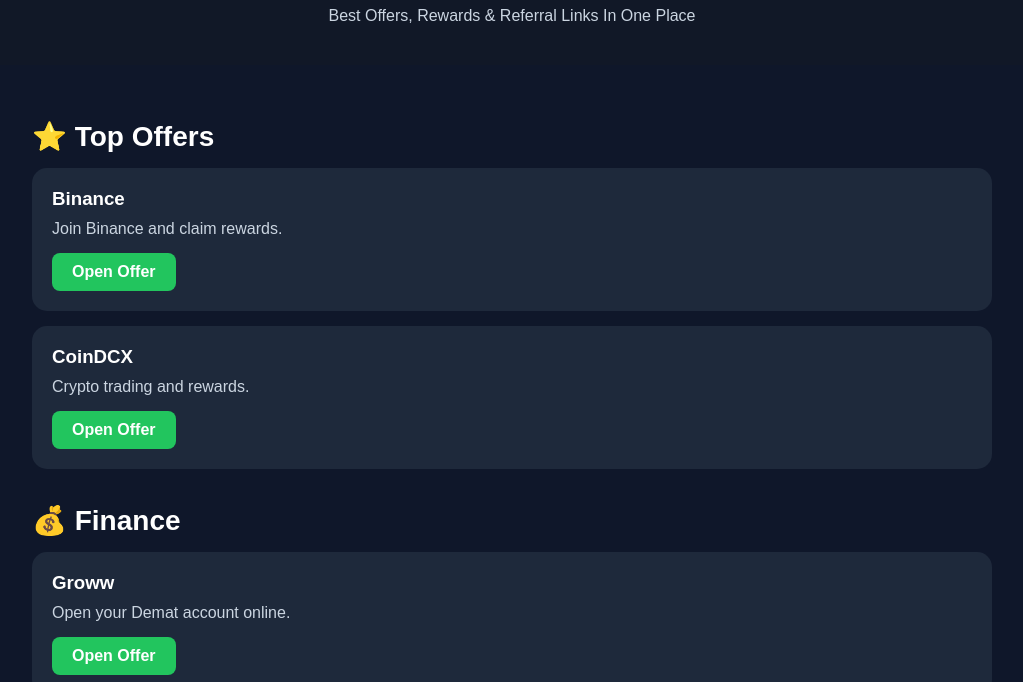
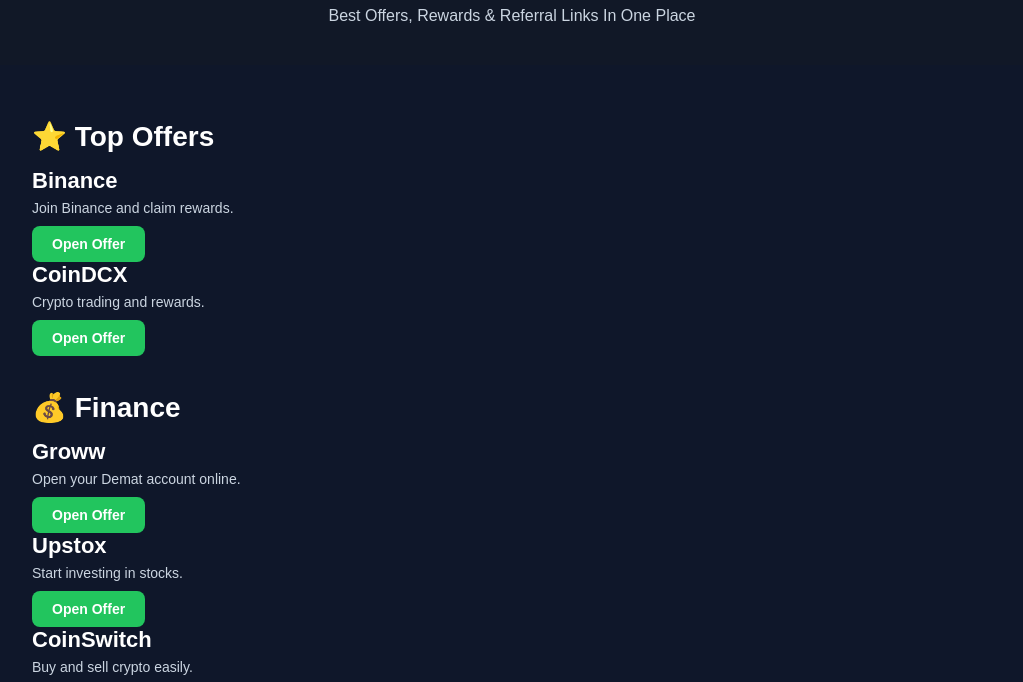
Before and after one commit to wajixofficial/wajixofficial.github.io, a plain HTML site: page index.html in a window 1280 px wide. Shown: the part 87-769 px from the top of the page, without its empty margins (128-1151 px from the left). Drawn offline with Linux system fonts and the light colour scheme.

Commit message:
Update index.html

```diff
--- a/index.html
+++ b/index.html
@@ -46,20 +46,33 @@ margin-top:35px;
 margin-bottom:15px;
 }
 
-.card{
+..card{
 background:#1e293b;
-padding:20px;
-border-radius:15px;
-margin-bottom:15px;
+padding:14px;
+border-radius:12px;
+margin-bottom:10px;
 }
 
 .card h3{
-margin-bottom:10px;
+font-size:22px;
+margin-bottom:6px;
 }
 
 .card p{
+font-size:14px;
+margin-bottom:10px;
 color:#cbd5e1;
-margin-bottom:15px;
+}
+
+.btn{
+display:inline-block;
+background:#22c55e;
+color:white;
+padding:8px 16px;
+border-radius:6px;
+text-decoration:none;
+font-size:14px;
+font-weight:bold;
 }
 
 .btn{
```
